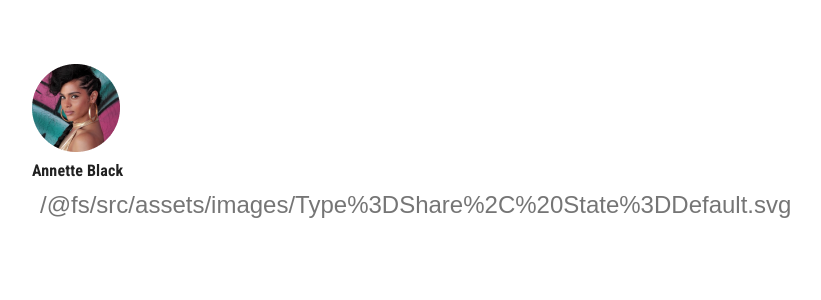
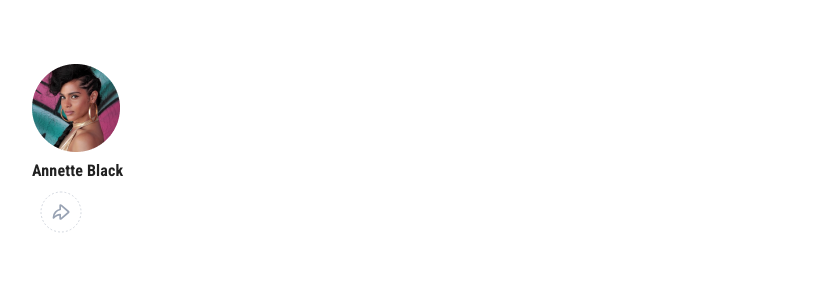
Before and after one commit to boiOctave/hngsocialtree, a React (Create React App) app: page / in a window 1280 px wide. Shown: the top 300 px of the page, without its empty margins (32-853 px from the left). Built offline with nearby package versions, Linux system fonts and the light colour scheme; a web font is replaced by a local one.

Commit message:
imported share icon svg

```diff
--- a/src/components/Header/ShareButton.js
+++ b/src/components/Header/ShareButton.js
@@ -3,7 +3,11 @@ import React from 'react';
 import share from '../../assets/images/Type=Share, State=Default.svg';
 
 const ShareButton = () => {
-    return <IconButton aria-label='delete'>{share}</IconButton>;
+    return (
+        <IconButton aria-label='delete'>
+            <img src={share} alt='share' />{' '}
+        </IconButton>
+    );
 };
 
 export default ShareButton;
```
